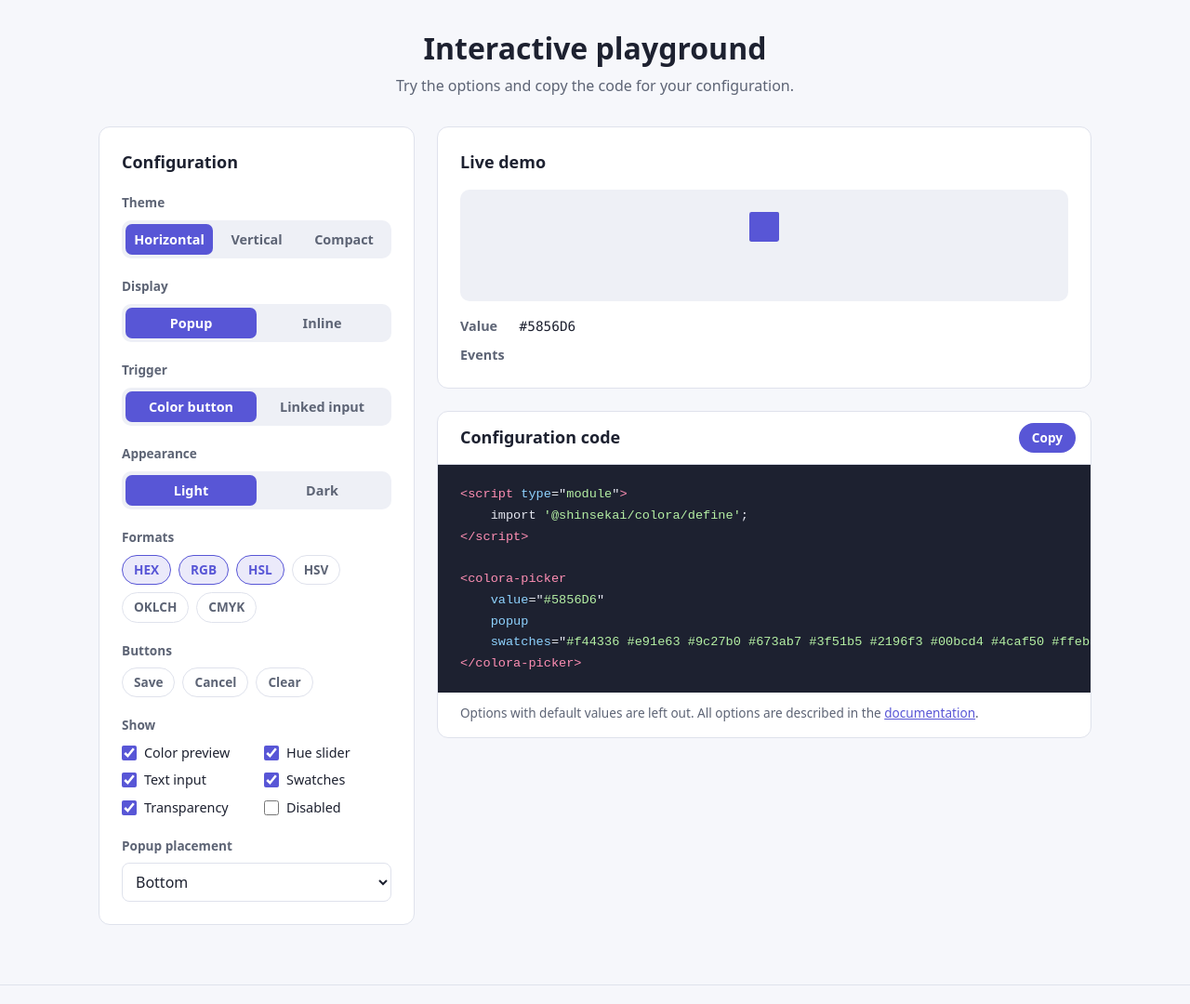
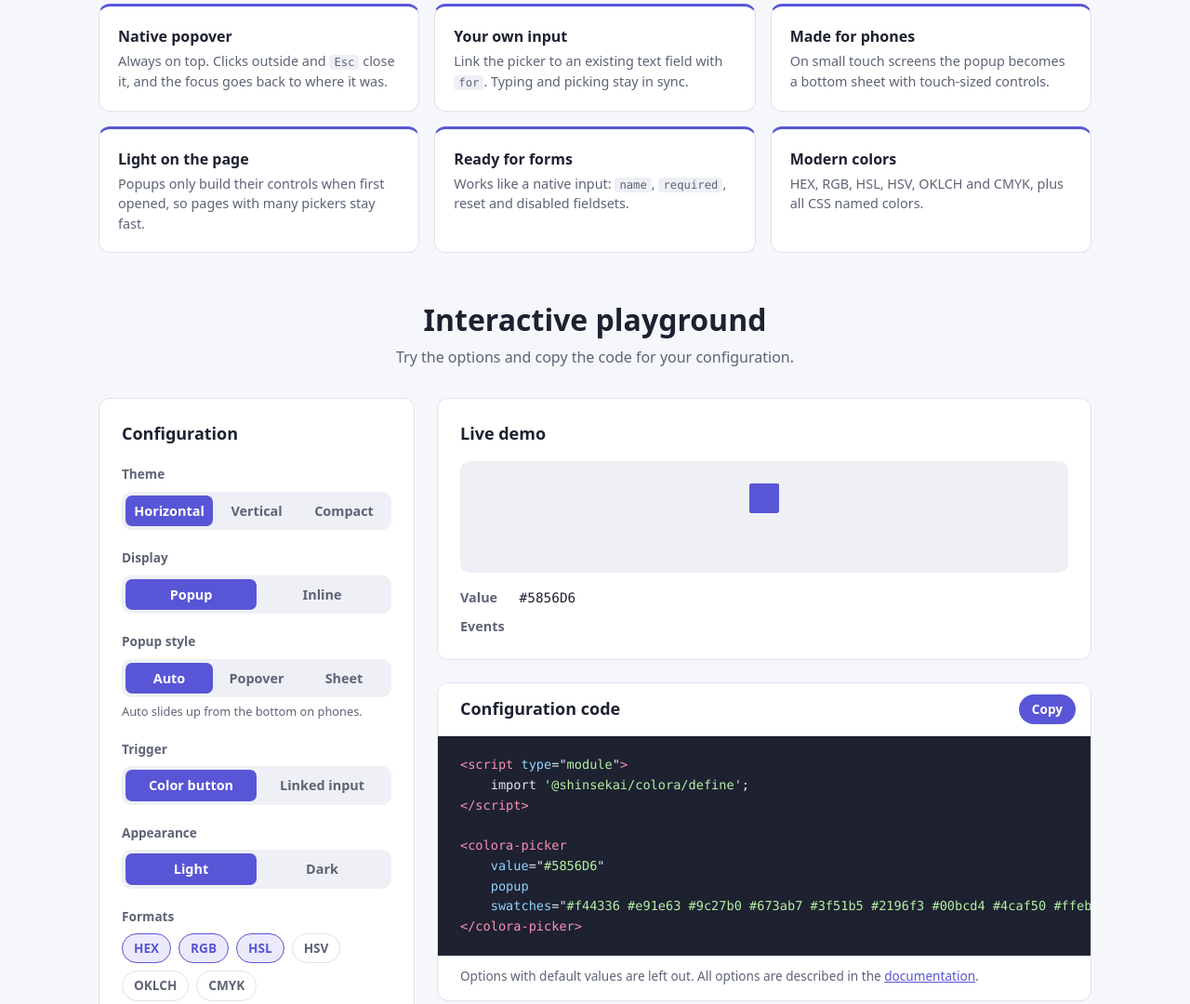
Before and after one commit to Shinsekai7/Colora, a website built with Vite: page index.html in a window 1280 px wide. Shown: the part 416-1496 px from the top of the page at 93% size. Built offline with nearby package versions, Linux system fonts and the light colour scheme.

Commit message:
Show the new features on the demo page
- Highlights of the picker above the playground
- A "Popup style" option to try the bottom sheet on any screen
- The picker is configured before it's added, so its panel is only
  built when first opened
- On wider screens the bottom sheet is centered instead of spanning
  the full width

```diff
--- a/index.html
+++ b/index.html
@@ -29,6 +29,36 @@
 </header>
 
 <main>
+    <section class="highlights" aria-labelledby="highlights-title">
+        <h2 id="highlights-title" class="visually-hidden">Highlights</h2>
+        <ul class="highlight-list">
+            <li>
+                <h3>Native popover</h3>
+                <p>Always on top. Clicks outside and <kbd>Esc</kbd> close it, and the focus goes back to where it was.</p>
+            </li>
+            <li>
+                <h3>Your own input</h3>
+                <p>Link the picker to an existing text field with <code>for</code>. Typing and picking stay in sync.</p>
+            </li>
+            <li>
+                <h3>Made for phones</h3>
+                <p>On small touch screens the popup becomes a bottom sheet with touch-sized controls.</p>
+            </li>
+            <li>
+                <h3>Light on the page</h3>
+                <p>Popups only build their controls when first opened, so pages with many pickers stay fast.</p>
+            </li>
+            <li>
+                <h3>Ready for forms</h3>
+                <p>Works like a native input: <code>name</code>, <code>required</code>, reset and disabled fieldsets.</p>
+            </li>
+            <li>
+                <h3>Modern colors</h3>
+                <p>HEX, RGB, HSL, HSV, OKLCH and CMYK, plus all CSS named colors.</p>
+            </li>
+        </ul>
+    </section>
+
     <section class="playground-section" aria-labelledby="playground-title">
         <h2 id="playground-title">Interactive playground</h2>
         <p class="section-description">Try the options and copy the code for your configuration.</p>
@@ -57,6 +87,19 @@
                         <input type="radio" id="display-inline" name="display" value="inline">
                         <label for="display-inline">Inline</label>
                     </div>
+                </fieldset>
+
+                <fieldset class="segmented" id="presentation-control">
+                    <legend>Popup style</legend>
+                    <div class="segments">
+                        <input type="radio" id="presentation-auto" name="presentation" value="auto" checked>
+                        <label for="presentation-auto">Auto</label>
+                        <input type="radio" id="presentation-popover" name="presentation" value="popover">
+                        <label for="presentation-popover">Popover</label>
+                        <input type="radio" id="presentation-sheet" name="presentation" value="sheet">
+                        <label for="presentation-sheet">Sheet</label>
+                    </div>
+                    <p class="field-hint">Auto slides up from the bottom on phones.</p>
                 </fieldset>
 
                 <fieldset class="segmented">
--- a/src/elements/picker.css
+++ b/src/elements/picker.css
@@ -471,9 +471,11 @@ input:focus-visible,
     position: fixed;
     inset: auto 0 0 0;
     width: 100%;
-    max-width: none;
+
+    /* Centered on wider screens, e.g. with presentation="sheet" on a desktop */
+    max-width: 32em;
     max-height: 85vh;
-    margin: 0;
+    margin: 0 auto;
     overflow-y: auto;
     border-radius: 16px 16px 0 0;
     font-size: 1.125rem;
--- a/www/index.css
+++ b/www/index.css
@@ -63,6 +63,23 @@ button {
     cursor: pointer;
 }
 
+code,
+kbd {
+    padding: 1px 5px;
+    border-radius: 4px;
+    background: var(--surface-muted);
+    font: 0.85em ui-monospace, 'Cascadia Code', Consolas, monospace;
+}
+
+.visually-hidden {
+    position: absolute;
+    width: 1px;
+    height: 1px;
+    overflow: hidden;
+    clip-path: inset(50%);
+    white-space: nowrap;
+}
+
 /* Hero */
 
 .hero {
@@ -107,6 +124,8 @@ button {
 }
 
 .install code {
+    padding: 0;
+    background: none;
     font-size: 0.9rem;
 }
 
@@ -134,6 +153,51 @@ button {
 .copy.copied {
     background: #2e9d5b;
     color: #fff;
+}
+
+/* Highlights */
+
+.highlights {
+    max-width: 1100px;
+    margin: 0 auto;
+    padding: 0 16px 24px;
+}
+
+.highlight-list {
+    display: grid;
+    grid-template-columns: repeat(3, minmax(0, 1fr));
+    gap: 16px;
+    list-style: none;
+}
+
+@media (max-width: 820px) {
+    .highlight-list {
+        grid-template-columns: repeat(2, minmax(0, 1fr));
+    }
+}
+
+@media (max-width: 540px) {
+    .highlight-list {
+        grid-template-columns: minmax(0, 1fr);
+    }
+}
+
+.highlight-list li {
+    padding: 20px;
+    border: 1px solid var(--border);
+    border-top: 3px solid var(--accent);
+    border-radius: var(--radius);
+    background: var(--surface);
+}
+
+.highlight-list h3 {
+    font-size: 1rem;
+}
+
+.highlight-list p {
+    margin-top: 4px;
+    color: var(--text-muted);
+    font-size: 0.9rem;
 }
 
 /* Playground */
@@ -231,6 +295,20 @@ legend,
 .segments input:checked + label {
     background: var(--accent);
     color: var(--accent-text);
+}
+
+.segmented:disabled {
+    opacity: 0.5;
+}
+
+.segmented:disabled label {
+    cursor: default;
+}
+
+.field-hint {
+    margin-top: 6px;
+    color: var(--text-muted);
+    font-size: 0.8rem;
 }
 
 .segments input:focus-visible + label {
@@ -398,6 +476,12 @@ legend,
     font: 0.85rem/1.6 ui-monospace, 'Cascadia Code', Consolas, monospace;
 }
 
+.code pre code {
+    padding: 0;
+    background: none;
+    font: inherit;
+}
+
 .tok-tag { color: var(--code-tag); }
 .tok-attr { color: var(--code-attr); }
 .tok-value { color: var(--code-value); }
--- a/www/index.js
+++ b/www/index.js
@@ -26,10 +26,11 @@ const valueOutput = document.getElementById('value');
 const eventList = document.getElementById('events');
 const code = document.getElementById('code');
 const placement = form.elements.placement;
+const presentation = document.getElementById('presentation-control');
 
+// Added to the page once configured, so the popup only builds its controls when first opened
 const picker = document.createElement('colora-picker');
 picker.setAttribute('value', '#5856d6');
-stage.append(picker);
 
 // Shown with the "Linked input" trigger, the picker is linked to it
 const textInput = document.createElement('input');
@@ -46,6 +47,7 @@ function readConfig() {
     return {
         theme: data.get('theme'),
         popup: data.get('display') === 'popup',
+        presentation: data.get('presentation'),
         linked: data.get('trigger') === 'input',
         dark: data.get('appearance') === 'dark',
         formats: data.getAll('formats'),
@@ -66,7 +68,8 @@ function attributesOf(config) {
         ['for', config.linked ? 'color' : null],
         ['theme', config.theme !== 'horizontal' ? config.theme : null],
         ['popup', config.popup ? '' : null],
-        ['placement', config.popup && config.placement !== 'bottom' ? config.placement : null],
+        ['presentation', config.popup && config.presentation !== 'auto' ? config.presentation : null],
+        ['placement', config.popup && config.presentation !== 'sheet' && config.placement !== 'bottom' ? config.placement : null],
         ['formats', formats !== DEFAULT_FORMATS ? formats : null],
         ['buttons', config.buttons.length ? config.buttons.join(' ') : null],
         ['hide', config.hidden.length ? config.hidden.join(' ') : null],
@@ -82,7 +85,7 @@ function apply() {
     const config = readConfig();
     const attributes = new Map(attributesOf(config));
 
-    for (const name of ['theme', 'popup', 'placement', 'formats', 'buttons', 'hide', 'swatches', 'lock-opacity', 'disabled']) {
+    for (const name of ['theme', 'popup', 'presentation', 'placement', 'formats', 'buttons', 'hide', 'swatches', 'lock-opacity', 'disabled']) {
         if (attributes.has(name)) {
             picker.setAttribute(name, attributes.get(name));
         } else {
@@ -109,7 +112,8 @@ function apply() {
     }
 
     stage.classList.toggle('dark', config.dark);
-    placement.disabled = !config.popup;
+    presentation.disabled = !config.popup;
+    placement.disabled = !config.popup || config.presentation === 'sheet';
     render(config);
 }
 
@@ -270,3 +274,4 @@ for (const button of document.querySelectorAll('[data-copy]')) {
 }
 
 apply();
+stage.append(picker);
```
Also changed, not shown: README.md.
